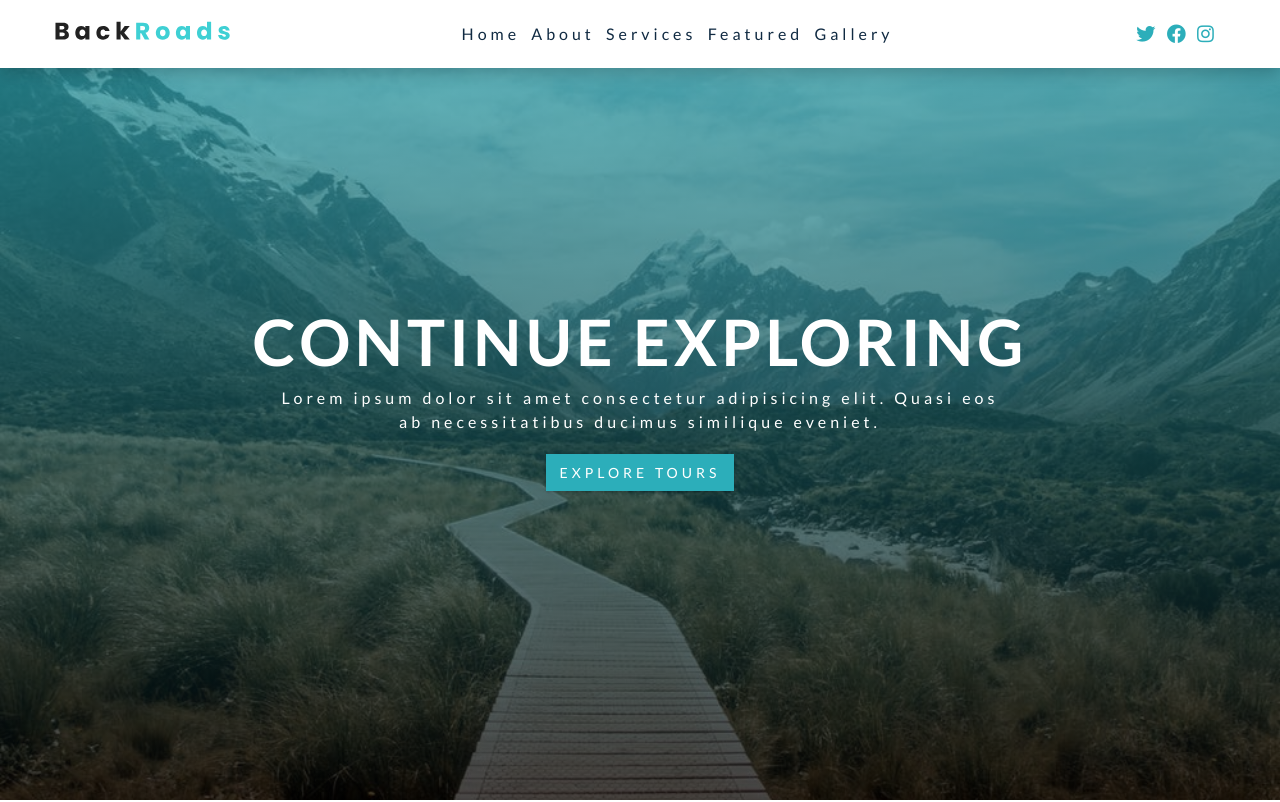
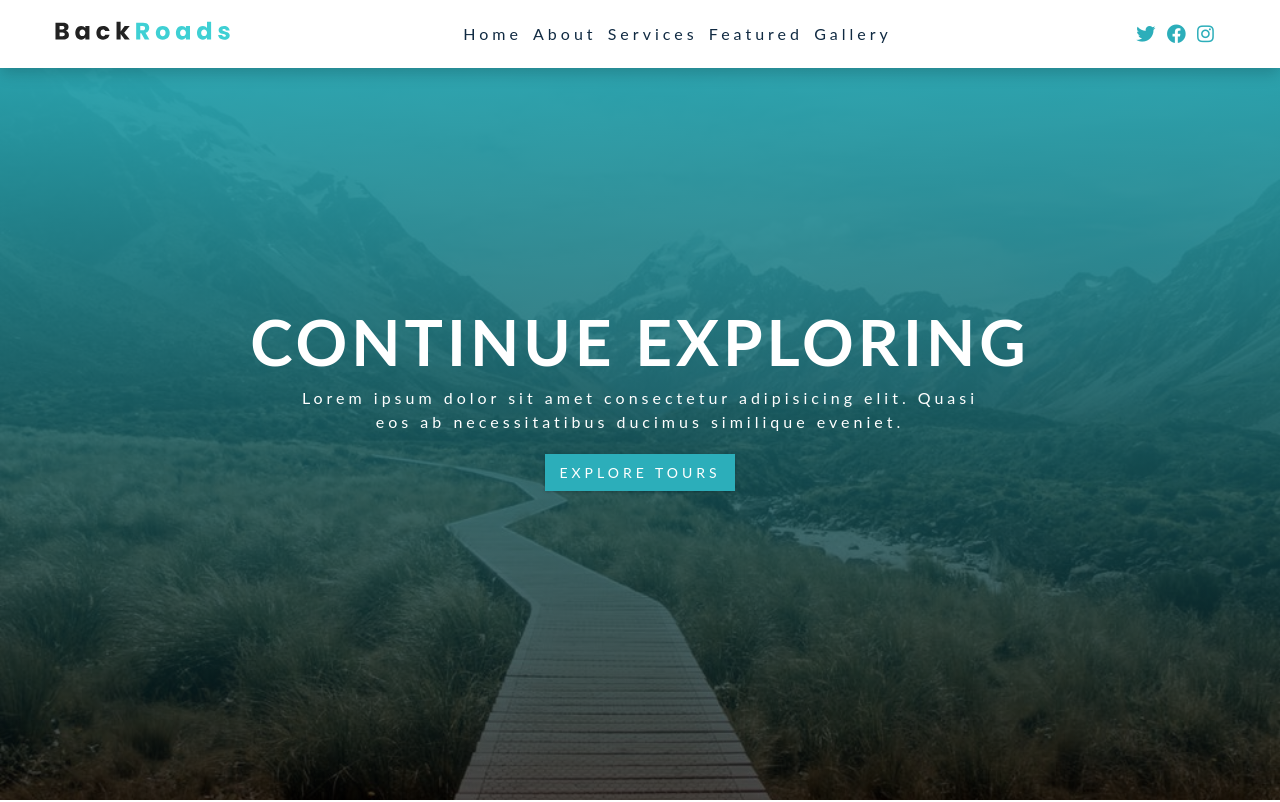
Before and after one commit to hypro8/portfolios, a plain HTML site: page index.html in a window 1280 px wide. Shown: the top 802 px of the page. Drawn offline with Linux system fonts and the light colour scheme; a web font is replaced by a local one.

Commit message:
updated03

```diff
--- a/css/index.css
+++ b/css/index.css
@@ -1,16 +1,33 @@
+/* fonts */
+@font-face {
+  font-family: "Lato";
+  font-style: normal;
+  font-weight: 300;
+  font-display: swap;
+  src: url(https://fonts.gstatic.com/s/lato/v22/S6u9w4BMUTPHh7USSwiPHA.ttf)
+    format("truetype");
+}
+@font-face {
+  font-family: "Lato";
+  font-style: normal;
+  font-weight: 400;
+  font-display: swap;
+  src: url(https://fonts.gstatic.com/s/lato/v22/S6uyw4BMUTPHjx4wWw.ttf)
+    format("truetype");
+}
+@font-face {
+  font-family: "Poppins";
+  font-style: normal;
+  font-weight: 400;
+  font-display: swap;
+  src: url(https://fonts.gstatic.com/s/poppins/v19/pxiEyp8kv8JHgFVrJJfedw.ttf)
+    format("truetype");
+}
 /*
-===============
-Fonts
-===============
+======
+Variables
+======
 */
-@import url("https://fonts.googleapis.com/css?family=Lato:400,700&display=swap");
-
-/*
-===============
-Variables
-===============
-*/
-
 :root {
   /* dark shades of primary color*/
   --clr-primary-1: hsl(184, 91%, 17%);
@@ -46,11 +63,10 @@ Variables
   --dark-shadow: 0 5px 15px rgba(0, 0, 0, 0.2);
 }
 /*
-===============
+======
 Global Styles
-===============
+======
 */
-
 * {
   margin: 0;
   padding: 0;
@@ -73,10 +89,6 @@ img:not(.nav-logo) {
   width: 100%;
   display: block;
 }
-/* img {
-  width: 100%;
-  display: block;
-} */
 h1,
 h2,
 h3,
@@ -125,27 +137,7 @@ p {
     line-height: 1;
   }
 }
-/*  global classes */
-
-.btn {
-  text-transform: uppercase;
-  background: var(--clr-primary-5);
-  color: var(--clr-white);
-  padding: 0.375rem 0.75rem;
-  letter-spacing: var(--spacing);
-  display: inline-block;
-  /* font-weight: 700; */
-  transition: var(--transition);
-  font-size: 0.875rem;
-  border: 2px solid transparent;
-  cursor: pointer;
-  box-shadow: 0 1px 3px rgba(0, 0, 0, 0.2);
-}
-.btn:hover {
-  color: var(--clr-primary-1);
-  background: var(--clr-primary-8);
-}
-/* section */
+/* global classes */
 .section {
   padding: 5rem 0;
 }
@@ -169,13 +161,142 @@ p {
     width: 95vw;
   }
 }
-
+/* buttons */
+.btn {
+  display: inline-block;
+  padding: 0.375rem 0.75rem;
+  background: var(--clr-primary-5);
+  color: var(--clr-white);
+  font-size: 0.875rem;
+  border: 2px solid transparent;
+  text-transform: uppercase;
+  letter-spacing: var(--spacing);
+  /* font-weight: 700; */
+  transition: var(--transition);
+  box-shadow: 0 1px 3px rgba(0, 0, 0, 0.2);
+  cursor: pointer;
+}
+.btn:hover {
+  color: var(--clr-primary-1);
+  background: var(--clr-primary-8);
+}
 /*
 ===============
-Hero
+Navbar
 ===============
 */
-
+/* add :not(.nav-logo) to img */
+.navbar {
+  position: fixed;
+  top: 0;
+  left: 0;
+  width: 100%;
+  background: var(--clr-white);
+  box-shadow: var(--dark-shadow);
+  z-index: 2;
+}
+.nav-icons {
+  display: none;
+}
+.nav-center {
+  width: 100%;
+  max-width: 1170px;
+  margin: 0 auto;
+}
+.nav-header {
+  display: flex;
+  justify-content: space-between;
+  align-items: center;
+  padding: 1rem 2rem;
+}
+.nav-toggle {
+  background: transparent;
+  border: none;
+  outline: none;
+  font-size: 1.5rem;
+  color: var(--clr-primary-5);
+  cursor: pointer;
+  transition: var(--transition);
+}
+.nav-toggle:hover {
+  transform: scale(1.2);
+}
+.nav-link {
+  display: block;
+  padding: 1rem 2rem;
+  text-transform: capitalize;
+  letter-spacing: var(--spacing);
+  transition: var(--transition);
+  color: var(--clr-grey-1);
+  cursor: pointer;
+  font-size: 1rem;
+}
+.nav-link:hover {
+  color: var(--clr-primary-1);
+  background: var(--clr-primary-8);
+  padding-left: 2.25rem;
+}
+/* nav toggle functionality */
+.nav-links {
+  height: 0;
+  overflow: hidden;
+  transition: var(--transition);
+}
+.show-links {
+  height: 280px;
+}
+/* nav at bigger screen size */
+@media screen and (min-width: 992px) {
+  /* hide nav toggle button */
+  .nav-toggle {
+    display: none;
+  }
+  /* show links */
+  .nav-links {
+    height: auto;
+    display: flex;
+  }
+  .nav-center {
+    display: flex;
+    justify-content: space-between;
+    align-items: center;
+    /* optional */
+    flex-wrap: wrap;
+  }
+  .nav-header {
+    padding: 0 0;
+  }
+  .nav-link {
+    padding: 0 0;
+  }
+  .nav-link:hover {
+    padding: 0;
+    color: var(--clr-primary-5);
+    background: transparent;
+  }
+  .nav-icons {
+    display: flex;
+  }
+  .navbar {
+    padding: 1rem 2rem;
+  }
+  .nav-link {
+    margin-right: 0.7rem;
+  }
+  .nav-icon {
+    margin-right: 0.7rem;
+    color: var(--clr-primary-5);
+    font-size: 1.2rem;
+    transition: var(--transition);
+  }
+  .nav-icon:hover {
+    color: var(--clr-primary-8);
+  }
+}
+/* set hero to
+min-height:calc(100vh - 62px);
+*/
+/* Hero section */
 .hero {
   min-height: 100vh;
   background: var(--clr-primary-5);
@@ -211,8 +332,8 @@ Hero
 }
 @media screen and (min-width: 768px) {
   .hero {
-    background: linear-gradient(rgb(44, 174, 186, 0.7), rgba(0, 0, 0, 0.7)),
-      url("../images/main.jpeg") center/cover no-repeat;
+    background: linear-gradient(#2caeba, rgba(0, 0, 0, 0.7)),
+      url("../images/main.jpeg") center / cover no-repeat;
   }
   .hero-banner {
     padding: 0;
@@ -221,35 +342,27 @@ Hero
     max-width: 45rem;
   }
 }
-/*
-===============
-About
-===============
-*/
-/* section added to globals */
-/* title added to globals */
-/* section center added to globals */
+/* About section */
 .about-img,
 .about-info {
   margin-bottom: 2rem;
 }
-
 @media screen and (min-width: 992px) {
   .about-center {
     /* flex parent */
     display: flex;
     justify-content: space-between;
-    /* align-items: center; */
+    align-items: center;
   }
   .about-img,
   .about-info {
     /* children */
     flex: 0 0 calc(50% - 2rem);
-    align-self: center;
     margin-bottom: 0;
   }
 }
 @media screen and (min-width: 1170px) {
+  /* ! before是添加第一个child，after是添加最后一个child, 两者有很大区别 */
   .about-img::before {
     content: "";
     position: absolute;
@@ -260,7 +373,6 @@ About
     top: -1.5rem;
     left: -1.5rem;
   }
-
   .about-img {
     position: relative;
   }
@@ -268,11 +380,7 @@ About
     position: relative;
   }
 }
-/*
-===============
-Services
-===============
-*/
+/* Services section */
 .services {
   background: var(--clr-grey-10);
 }
@@ -293,7 +401,6 @@ Services
   margin-left: auto;
   margin-right: auto;
 }
-
 @media screen and (min-width: 576px) {
   .services-center {
     display: flex;
@@ -327,13 +434,7 @@ Services
     margin-bottom: 0.5rem;
   }
 }
-
-/*
-===============
-Featured Tours
-===============
-*/
-
+/* Featured section */
 .tour-card {
   transition: var(--transition);
   background: var(--clr-grey-10);
@@ -471,12 +572,7 @@ Contact
     max-width: 100%;
   }
 }
-/*
-===============
-Gallery
-===============
-*/
-
+/* Gallery section */
 .gallery-img-container {
   position: relative;
   background: var(--clr-primary-5);
@@ -558,120 +654,3 @@ Footer
   letter-spacing: var(--spacing);
   color: var(--clr-white);
 }
-/*
-===============
-Navbar
-===============
-*/
-/* add :not(.nav-logo) to img */
-
-.navbar {
-  position: fixed;
-  top: 0;
-  left: 0;
-  width: 100%;
-  background: var(--clr-white);
-  box-shadow: var(--dark-shadow);
-  z-index: 2;
-}
-.nav-icons {
-  display: none;
-}
-.nav-center {
-  width: 100%;
-  max-width: 1170px;
-  margin: 0 auto;
-}
-.nav-header {
-  display: flex;
-  justify-content: space-between;
-  align-items: center;
-  padding: 1rem 2rem;
-}
-.nav-toggle {
-  background: transparent;
-  border: none;
-  outline: none;
-  font-size: 1.5rem;
-  color: var(--clr-primary-5);
-  cursor: pointer;
-  transition: var(--transition);
-}
-.nav-toggle:hover {
-  transform: scale(1.2);
-}
-.nav-link {
-  display: block;
-  padding: 1rem 2rem;
-  text-transform: capitalize;
-  letter-spacing: var(--spacing);
-  transition: var(--transition);
-  color: var(--clr-grey-1);
-  cursor: pointer;
-  font-size: 1rem;
-}
-.nav-link:hover {
-  color: var(--clr-primary-1);
-  background: var(--clr-primary-8);
-  padding-left: 2.25rem;
-}
-/* nav toggle functionality */
-.nav-links {
-  height: 0;
-  overflow: hidden;
-  transition: var(--transition);
-}
-.show-links {
-  height: 280px;
-}
-/* nav at bigger screen size */
-@media screen and (min-width: 992px) {
-  /* hide nav toggle button */
-  .nav-toggle {
-    display: none;
-  }
-  /* show links */
-  .nav-links {
-    height: auto;
-    display: flex;
-  }
-  .nav-center {
-    display: flex;
-    justify-content: space-between;
-    align-items: center;
-    /* optional */
-    flex-wrap: wrap;
-  }
-  .nav-header {
-    padding: 0 0;
-  }
-  .nav-link {
-    padding: 0 0;
-  }
-  .nav-link:hover {
-    padding: 0;
-    color: var(--clr-primary-5);
-    background: transparent;
-  }
-  .nav-icons {
-    display: flex;
-  }
-  .navbar {
-    padding: 1rem 2rem;
-  }
-  .nav-link {
-    margin-right: 0.7rem;
-  }
-  .nav-icon {
-    margin-right: 0.7rem;
-    color: var(--clr-primary-5);
-    font-size: 1.2rem;
-    transition: var(--transition);
-  }
-  .nav-icon:hover {
-    color: var(--clr-primary-8);
-  }
-}
-/* set hero to
-min-height:calc(100vh - 62px);
-*/
```
